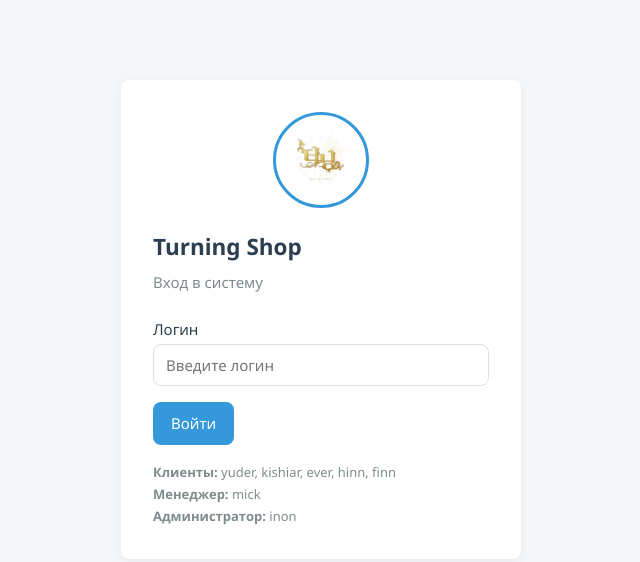
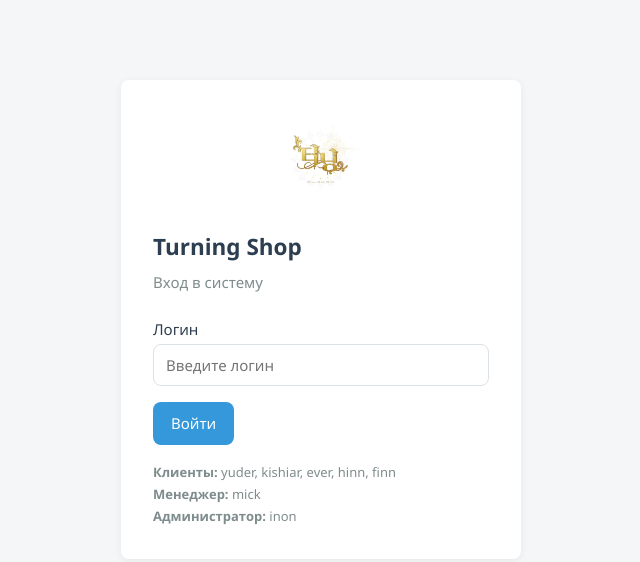
Before and after one commit to Dasha00Ushakova1/Turning, a plain HTML site: page index.html in a window 1280 px wide. Shown: the whole page, without its empty margins (319-959 px from the left). Drawn offline with Linux system fonts and the light colour scheme.

Commit message:
Update style.css

```diff
--- a/style.css
+++ b/style.css
@@ -72,11 +72,8 @@
 .login-card__logo-img {
     width: 96px;
     height: 96px;
-    object-fit: cover;           /* картинка заполняет круг, не растягиваясь */
-    border-radius: 50%;          /* круг */
-    border: 3px solid var(--color-accent); /* аккуратная рамка в цвет акцента */
-    background: #fff;
-    padding: 4px;                /* белый отступ внутри рамки */
+    object-fit: cover;
+    border-radius: 50%;
 }
 
 /* ==============================================================
```
